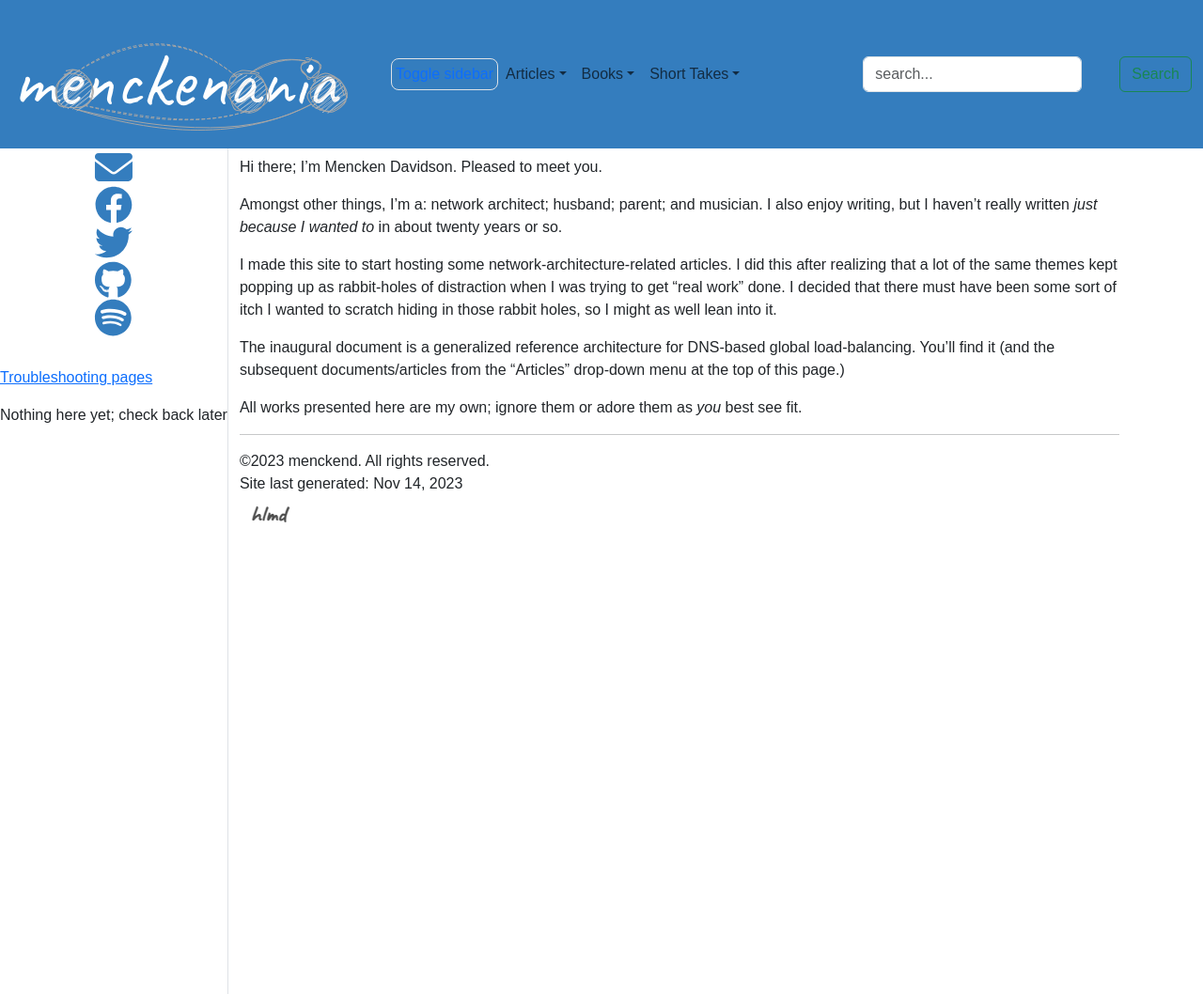
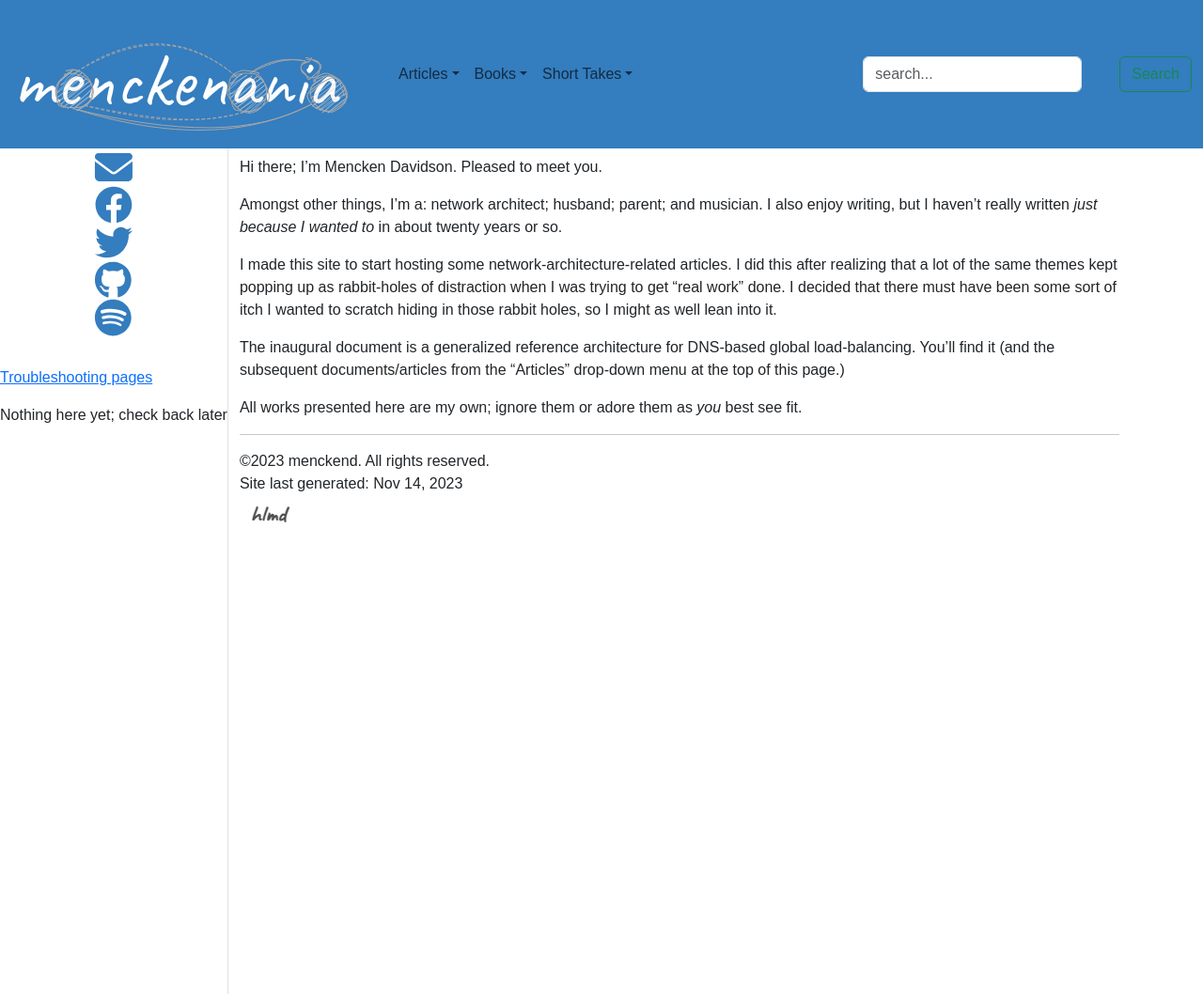
Before and after one commit to menckend/alpha, a Jekyll site: the page built from index.md, in a window 1280 px wide. Shown: the whole page at 94% size. Built offline with Jekyll 4.4.1, drawn with Linux system fonts in a browser that asks for light colours; nearby versions of some CDN libraries; some web fonts are replaced; comment, search, counter and statistics services are not loaded.

Commit message:
Update topnav.html

```diff
--- a/_includes/topnav.html
+++ b/_includes/topnav.html
@@ -10,7 +10,7 @@
         </button>
 
         {% comment %} toggle sidebar button {% endcomment %}
-        <a href="#" data-bs-target="#sidebar" data-bs-toggle="collapse" class="border rounded-3 p-1 text-decoration-none"><i class="bi-toggle-off"></i> Toggle sidebar</a>
+        <i data-bs-target="#sidebar" data-bs-toggle="collapse" class="bi-toggle-off"></i>
 
         <div class="collapse navbar-collapse" id="navbarSupportedContent">
 
```
